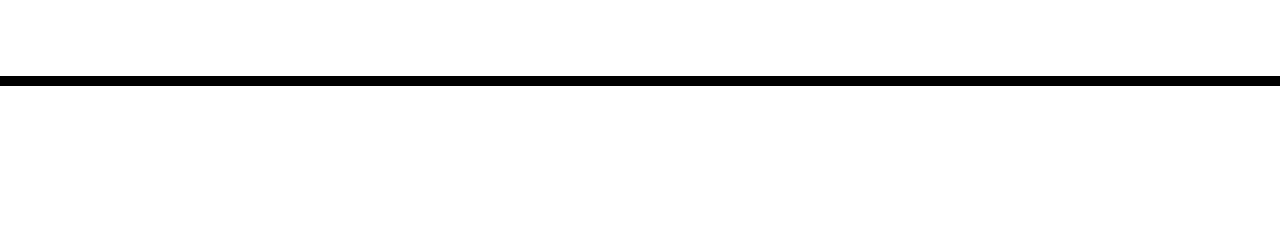
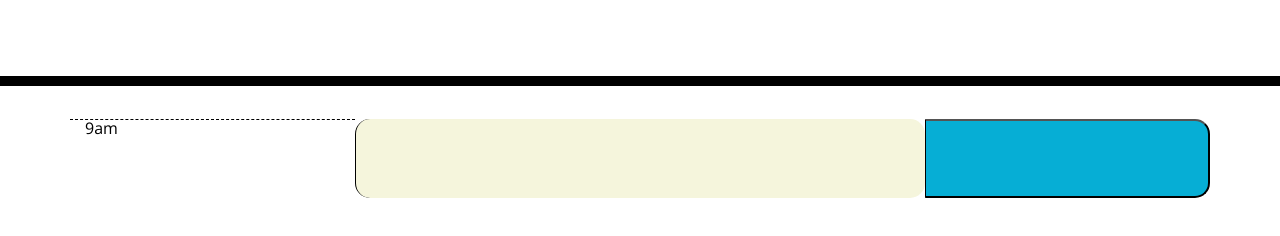
Before and after one commit to devgomez1/daily-planner, a plain HTML site: page Develop/index.html in a window 1280 px wide. Shown: the part 182-418 px from the top of the page. Drawn offline with nearby package versions, Linux system fonts and the light colour scheme.

Commit message:
added my first row of content, still needs cleaing up

```diff
--- a/Develop/index.html
+++ b/Develop/index.html
@@ -29,7 +29,11 @@
       <p id="currentDay" class="lead"></p>
     </header>
     <div class="container">
-      <!-- Timeblocks go here -->
+      <div class = "row">
+        <div class = "hour col-lg-3" id ="9AM">9am</div>
+        <textarea class="time-block col-lg-6"></textarea>
+        <button class = "saveBtn col-lg-3"></button>
+      </div>
     </div>
 
     <script src="https://code.jquery.com/jquery-3.4.1.min.js"></script>
--- a/Develop/style.css
+++ b/Develop/style.css
@@ -11,6 +11,7 @@ textarea{
   color: #000000;
   border-left: 1px solid black;
   padding: 10px;
+  background-color: beige;
 }
 
 .jumbotron {
```
